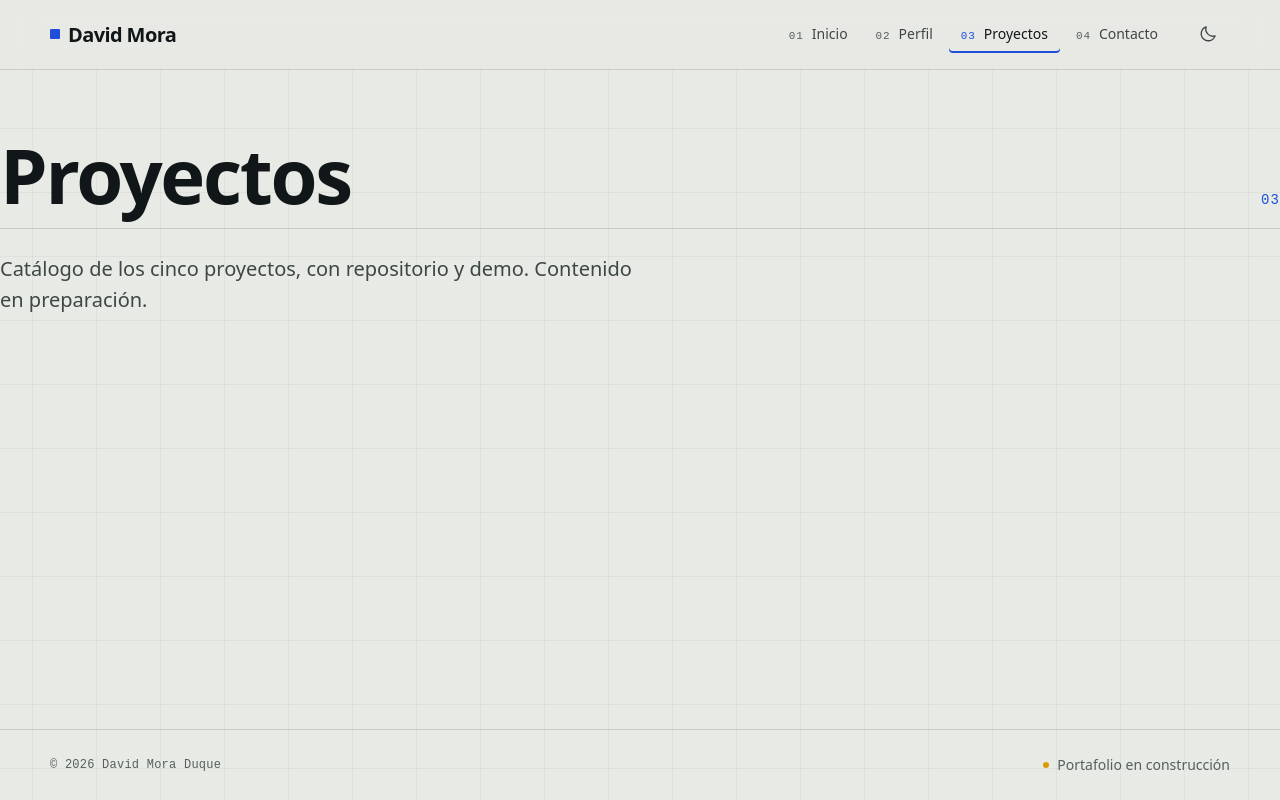
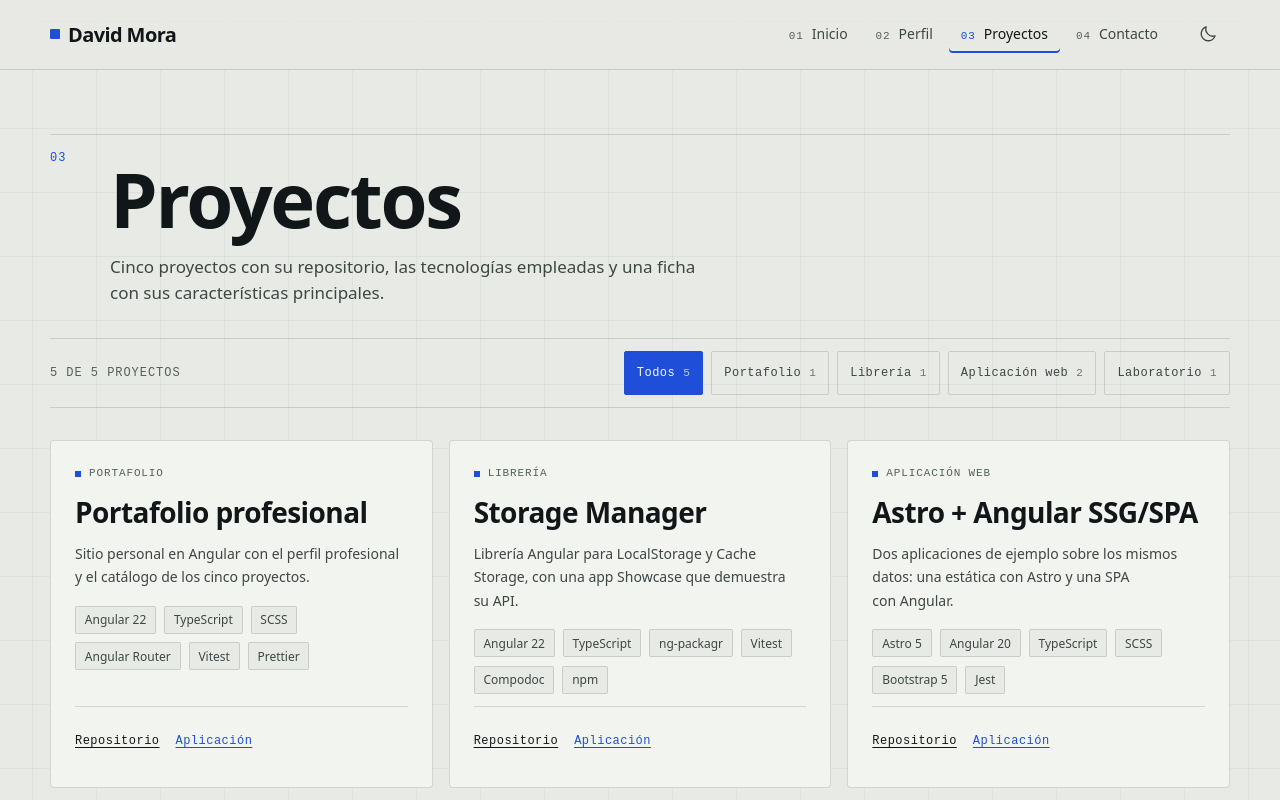
Before and after one commit to INGDavidMora2005/proyecto-portafolio, an Angular app: page /proyectos in a window 1280 px wide. Shown: the top 800 px of the page. Built offline with nearby package versions, Linux system fonts and the light colour scheme; a web font is replaced by a local one.

Commit message:
feat(proyectos): construye la pagina de catalogo con filtro por categoria

```diff
--- a/src/app/features/proyectos/proyectos.html
+++ b/src/app/features/proyectos/proyectos.html
@@ -1,9 +1,50 @@
-<section class="page">
-  <header class="page-head">
-    <h1 class="page-title">Proyectos</h1>
-    <span class="page-index" aria-hidden="true">03</span>
-  </header>
-  <p class="page-lead">
-    Catálogo de los cinco proyectos, con repositorio y demo. Contenido en preparación.
-  </p>
+<section class="catalog" aria-labelledby="proyectos-title">
+  <app-section-header
+    headingId="proyectos-title"
+    index="03"
+    title="Proyectos"
+    description="Cinco proyectos con su repositorio, las tecnologías empleadas y una ficha con sus características principales."
+    [level]="1"
+  />
+
+  <div class="catalog__toolbar">
+    <p class="catalog__count" role="status" aria-live="polite">
+      {{ visibles().length }} de {{ total() }} proyectos
+    </p>
+
+    <div class="catalog__filters" role="group" aria-label="Filtrar proyectos por categoría">
+      @for (item of filtros(); track item.id) {
+        <button
+          type="button"
+          class="catalog__filter"
+          [attr.aria-pressed]="filtro() === item.id"
+          (click)="filtrar(item.id)"
+        >
+          {{ item.etiqueta }}
+          <span class="catalog__filter-count" aria-hidden="true">{{ item.total }}</span>
+        </button>
+      }
+    </div>
+  </div>
+
+  @if (visibles().length > 0) {
+    <ul class="catalog__grid" role="list">
+      @for (proyecto of visibles(); track proyecto.id) {
+        <li class="catalog__item">
+          <app-project-card [project]="proyecto" />
+        </li>
+      }
+    </ul>
+  } @else {
+    <div class="catalog__empty">
+      <p class="catalog__empty-code" aria-hidden="true">00</p>
+      <p class="catalog__empty-title">No hay proyectos en esta categoría.</p>
+      <p class="catalog__empty-text">
+        Prueba con otra categoría o vuelve a ver el catálogo completo.
+      </p>
+      <button type="button" class="catalog__reset" (click)="filtrar('todos')">
+        Ver todos los proyectos
+      </button>
+    </div>
+  }
 </section>
--- /dev/null
+++ b/src/app/features/proyectos/proyectos.scss
@@ -0,0 +1,139 @@
+:host {
+  display: block;
+}
+
+.catalog {
+  display: flex;
+  flex-direction: column;
+  gap: var(--space-6);
+  width: min(100% - (var(--gutter) * 2), var(--container));
+  margin-inline: auto;
+  padding-block: var(--space-8) var(--space-9);
+}
+
+.catalog__toolbar {
+  display: flex;
+  flex-wrap: wrap;
+  align-items: center;
+  justify-content: space-between;
+  gap: var(--space-3) var(--space-5);
+  padding-block: var(--space-3);
+  border-block: 1px solid var(--rule);
+}
+
+.catalog__count {
+  font-family: var(--font-mono);
+  font-size: var(--text-xs);
+  letter-spacing: var(--tracking-wide);
+  text-transform: uppercase;
+  color: var(--ink-faint);
+}
+
+.catalog__filters {
+  display: flex;
+  flex-wrap: wrap;
+  gap: var(--space-2);
+}
+
+.catalog__filter,
+.catalog__reset {
+  display: inline-flex;
+  align-items: center;
+  gap: var(--space-2);
+  min-height: 44px;
+  padding: 0.4rem 0.75rem;
+  border: 1px solid var(--rule);
+  border-radius: var(--radius-xs);
+  background: transparent;
+  color: var(--ink-soft);
+  font-family: var(--font-mono);
+  font-size: var(--text-xs);
+  letter-spacing: 0.04em;
+  transition:
+    background-color var(--dur-fast) var(--ease-out),
+    border-color var(--dur-fast) var(--ease-out),
+    color var(--dur-fast) var(--ease-out);
+}
+
+.catalog__filter:hover,
+.catalog__reset:hover {
+  border-color: var(--rule-strong);
+  color: var(--ink);
+}
+
+.catalog__filter[aria-pressed='true'] {
+  border-color: var(--accent);
+  background: var(--accent);
+  color: var(--accent-ink);
+}
+
+.catalog__filter-count {
+  font-size: var(--text-2xs);
+  opacity: 0.72;
+}
+
+.catalog__grid {
+  display: grid;
+  grid-template-columns: repeat(auto-fill, minmax(min(100%, 290px), 1fr));
+  gap: var(--space-4);
+}
+
+.catalog__item {
+  min-width: 0;
+}
+
+.catalog__empty {
+  display: flex;
+  flex-direction: column;
+  align-items: flex-start;
+  gap: var(--space-3);
+  padding: var(--space-7) var(--space-5);
+  border: 1px dashed var(--rule-strong);
+  border-radius: var(--radius-sm);
+  background: var(--panel);
+}
+
+.catalog__empty-code {
+  font-family: var(--font-mono);
+  font-size: var(--text-2xs);
+  letter-spacing: var(--tracking-wide);
+  color: var(--accent);
+}
+
+.catalog__empty-title {
+  font-family: var(--font-display);
+  font-size: var(--text-xl);
+  font-weight: 600;
+  letter-spacing: -0.02em;
+}
+
+.catalog__empty-text {
+  max-width: 46ch;
+  color: var(--ink-soft);
+  font-size: var(--text-sm);
+}
+
+.catalog__reset {
+  margin-top: var(--space-2);
+  border-color: var(--accent);
+  color: var(--accent);
+}
+
+.catalog__reset:hover {
+  background: var(--accent-soft);
+  color: var(--accent);
+}
+
+@media (max-width: 560px) {
+  .catalog__toolbar {
+    align-items: flex-start;
+    flex-direction: column;
+  }
+}
+
+@media (prefers-reduced-motion: reduce) {
+  .catalog__filter,
+  .catalog__reset {
+    transition: none;
+  }
+}
--- a/src/app/features/proyectos/proyectos.ts
+++ b/src/app/features/proyectos/proyectos.ts
@@ -1,8 +1,52 @@
-import { ChangeDetectionStrategy, Component } from '@angular/core';
+import { ChangeDetectionStrategy, Component, computed, inject, signal } from '@angular/core';
+import { ProjectsService } from '../../core/services/projects';
+import { CATEGORIAS, type CategoriaProyecto, type Project } from '../../data/projects';
+import { ProjectCard } from '../../shared/project-card/project-card';
+import { SectionHeader } from '../../shared/section-header/section-header';
+
+type FiltroCategoria = 'todos' | CategoriaProyecto;
+
+interface Filtro {
+  readonly id: FiltroCategoria;
+  readonly etiqueta: string;
+  readonly total: number;
+}
 
 @Component({
   selector: 'app-proyectos',
+  imports: [ProjectCard, SectionHeader],
   templateUrl: './proyectos.html',
+  styleUrl: './proyectos.scss',
   changeDetection: ChangeDetectionStrategy.OnPush,
 })
-export class Proyectos {}
+export class Proyectos {
+  private readonly projectsService = inject(ProjectsService);
+
+  protected readonly filtro = signal<FiltroCategoria>('todos');
+  protected readonly proyectos = this.projectsService.projects;
+  protected readonly total = this.projectsService.total;
+
+  protected readonly visibles = computed<readonly Project[]>(() => {
+    const filtro = this.filtro();
+    const proyectos = this.proyectos();
+    return filtro === 'todos'
+      ? proyectos
+      : proyectos.filter((proyecto) => proyecto.categoria === filtro);
+  });
+
+  protected readonly filtros = computed<readonly Filtro[]>(() => {
+    const proyectos = this.proyectos();
+    return [
+      { id: 'todos', etiqueta: 'Todos', total: proyectos.length },
+      ...CATEGORIAS.map((categoria) => ({
+        id: categoria.id,
+        etiqueta: categoria.etiqueta,
+        total: proyectos.filter((proyecto) => proyecto.categoria === categoria.id).length,
+      })),
+    ];
+  });
+
+  protected filtrar(filtro: FiltroCategoria): void {
+    this.filtro.set(filtro);
+  }
+}
```
Also changed, not shown: 1 other file (tests, documents, lock files or other folders).
